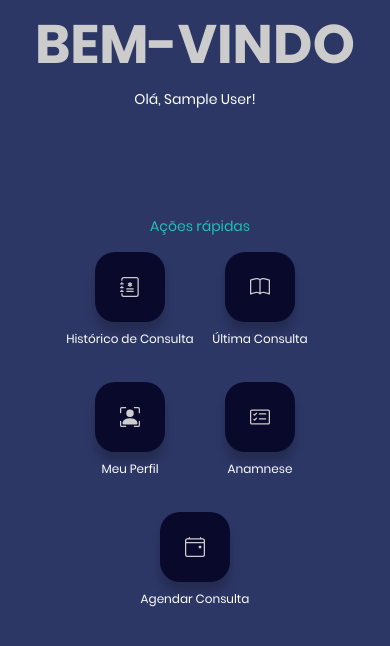
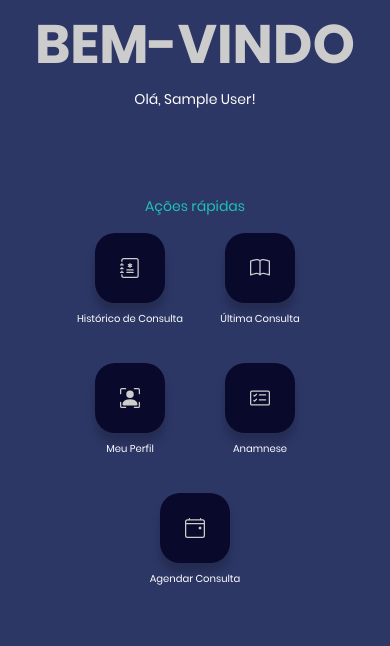
Before and after one commit to wrubenp9/odonto, a Django app: page / in a window 390 px wide. Shown: the part 145-791 px from the top of the page. Run offline with Django 3.2, Linux system fonts and the light colour scheme; the visitor is signed in with stand-in values (Sample User, id 1); some libraries are stand-ins or nearby versions.

Commit message:
alteração na altura da pagina home, na area de actio e centralizando titulo

```diff
--- a/account/forms.py
+++ b/account/forms.py
@@ -78,7 +78,7 @@ class RegisterUserForm(forms.ModelForm):
         fields = ['username', 'email', 'first_name', 'last_name']
         widgets = {
             'username': forms.TextInput(attrs={'placeholder': 'Nome de usuário'}),
-            'email': forms.TextInput(attrs={'placeholder': 'exemplo@exemplo'}),
+            'email': forms.TextInput(attrs={'placeholder': 'exemplo@exemplo.com'}),
             'first_name': forms.TextInput(attrs={'placeholder': 'Nome'}),
             'last_name': forms.TextInput(attrs={'placeholder': 'Sobrenome'}),
         }
--- a/core/static/css/core/home.css
+++ b/core/static/css/core/home.css
@@ -10,13 +10,7 @@
     flex-direction: column;
     height: 100%;
     text-align: center;
-    padding-bottom: 150px;
-}
-
-@media (max-width: 575.98px) {
-    .welcome {
-        padding-bottom: 100px;
-    }
+    /* padding-bottom: 120px; */
 }
 
 .welcome span {
@@ -38,7 +32,7 @@
 /* FAST ACTION */
 
 .container-fast-action {
-    padding-top: 70px;
+    margin-top: 150px;
 }
 
 .box-action-txt {
@@ -49,13 +43,12 @@
 /* AÇÕES RAPIDAS */
 
 .action-txt {
-    width: 750px;
-    padding-left: 10px;
+    text-align: center;
 }
 
 /* AÇÕES RAPIDAS */
 
-.container-fast-action .action-txt p {
+.container-fast-action .action-txt .txt {
     font-size: 14px;
     color: #1EC3B5;
 }
@@ -128,6 +121,12 @@
     filter: invert(32%) sepia(93%) saturate(1199%) hue-rotate(147deg) brightness(93%) contrast(87%);
 }
 
+@media screen and (max-width: 767.98px) {
+    .container-fast-action {
+        margin-top: 150px;
+    }
+}
+
 @media (max-width: 575.98px) {
     .welcome span {
         font-size: 54px;
@@ -143,6 +142,9 @@
         height: 70px;
         width: 70px;
     }
+    .fast-action p {
+        font-size: 10px;
+    }
     .fast-action .item:hover {
         height: 70px;
         width: 70px;
@@ -151,10 +153,7 @@
         height: 100%;
         padding: 25px;
     }
-}
-
-@media screen and (max-width: 767.98px) {
-    .action-txt {
-        text-align: center;
+    .container-fast-action {
+        margin-top: 150px;
     }
 }
--- a/core/templates/home.html
+++ b/core/templates/home.html
@@ -20,7 +20,7 @@
     <div class="container-fast-action">
         <div class="box-action-txt">
             <div class="action-txt">
-                <p>Ações rápidas</p>
+                <p class="txt">Ações rápidas</p>
             </div>
         </div>
         <div class="box-fast-action">
--- a/odonto/settings.py
+++ b/odonto/settings.py
@@ -25,7 +25,7 @@ SECRET_KEY = 'django-insecure-@bwr@rl=it29c$!b(29zw4mfpr3w5w*228&wr5&zt=6p@c5f1w
 # SECURITY WARNING: don't run with debug turned on in production!
 DEBUG = True
 
-ALLOWED_HOSTS = ['*']
+ALLOWED_HOSTS = []
 
 
 # Application definition
--- a/odonto/wsgi.py
+++ b/odonto/wsgi.py
@@ -11,10 +11,9 @@ import os
 
 from django.core.wsgi import get_wsgi_application
 import os
-
-from django.core.wsgi import get_wsgi_application
 from dj_static import Cling, MediaCling
 
 os.environ.setdefault('DJANGO_SETTINGS_MODULE', 'django2.settings')
 
 application = Cling(MediaCling(get_wsgi_application()))
+# application = get_wsgi_application()
```
